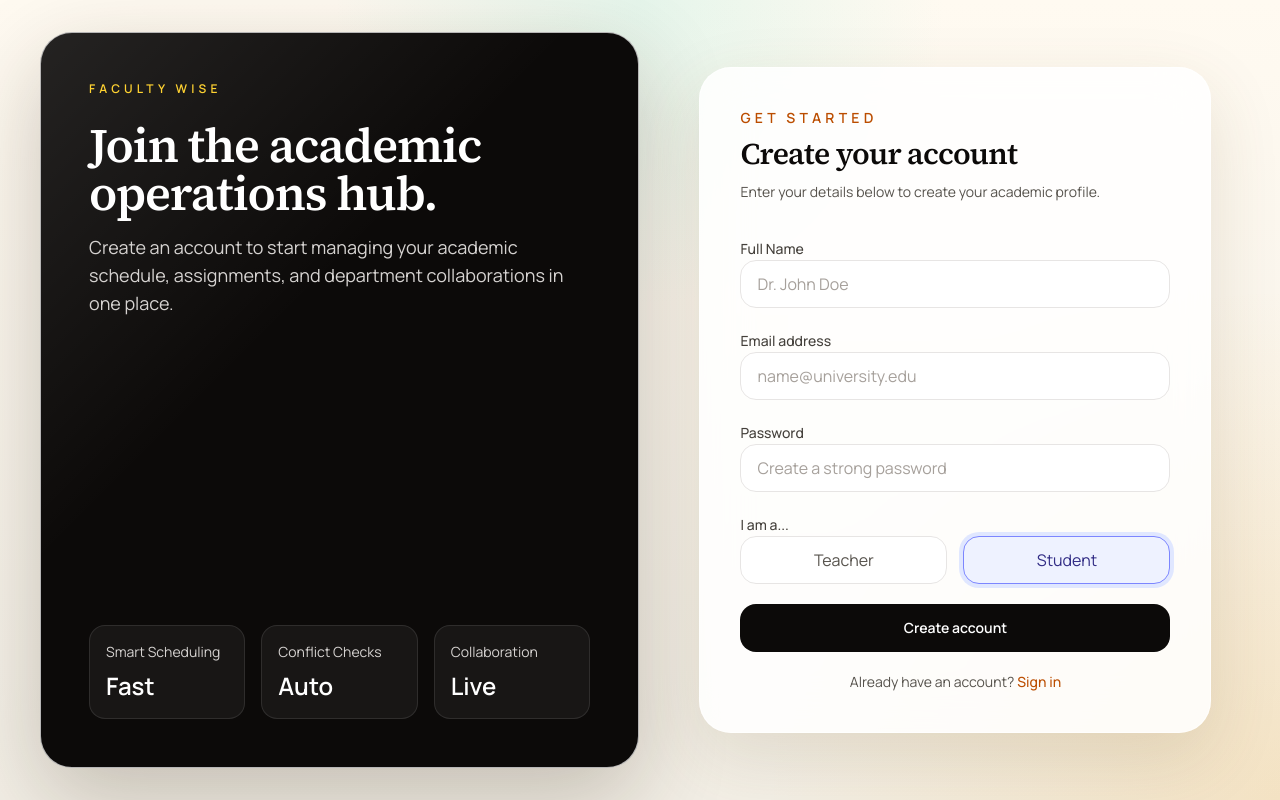
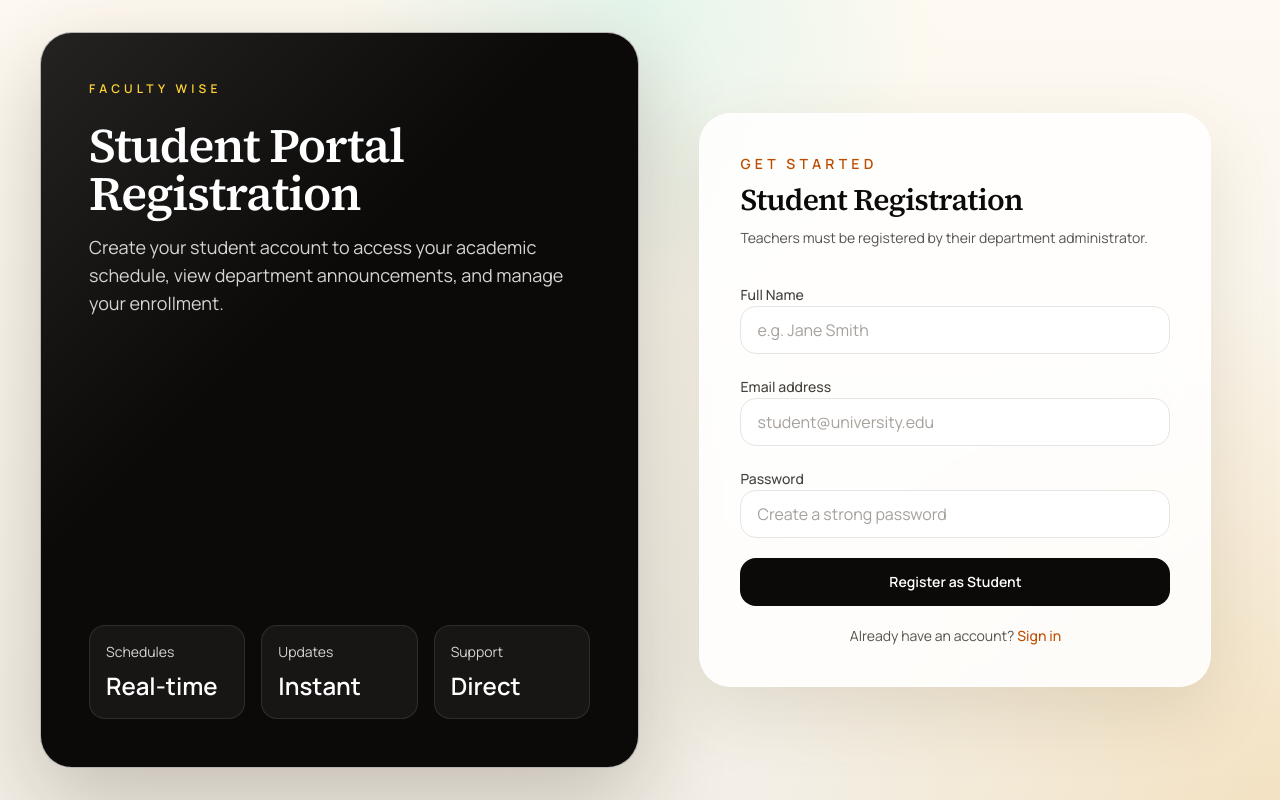
Before and after one commit to WenDEVLIFE/faculti_wise, a Next.js app: page /register in a window 1280 px wide. Built offline with nearby package versions, Linux system fonts and the light colour scheme; no server answers.

Commit message:
refactor: restrict registration flow to students and update UI copy

```diff
--- a/features/auth/register/RegisterPageView.tsx
+++ b/features/auth/register/RegisterPageView.tsx
@@ -13,7 +13,6 @@ export default function RegisterPageView() {
   const [email, setEmail] = useState("");
   const [password, setPassword] = useState("");
   const [displayName, setDisplayName] = useState("");
-  const [role, setRole] = useState<'teacher' | 'student'>('student');
   const [error, setError] = useState<string | null>(null);
   const [loading, setLoading] = useState(false);
 
@@ -30,7 +29,7 @@ export default function RegisterPageView() {
         id: user.uid,
         email: user.email,
         displayName: displayName,
-        role: role,
+        role: 'student',
         status: 'active',
         departmentId: null,
         createdAt: serverTimestamp(),
@@ -57,27 +56,27 @@ export default function RegisterPageView() {
               </p>
               <div className="space-y-4">
                 <h1 className="text-4xl font-semibold tracking-tight sm:text-5xl">
-                  Join the academic operations hub.
+                  Student Portal Registration
                 </h1>
                 <p className="max-w-lg text-base leading-7 text-stone-300 sm:text-lg">
-                  Create an account to start managing your academic schedule,
-                  assignments, and department collaborations in one place.
+                  Create your student account to access your academic schedule,
+                  view department announcements, and manage your enrollment.
                 </p>
               </div>
             </div>
 
             <div className="grid gap-4 sm:grid-cols-3">
               <div className="rounded-2xl border border-white/10 bg-white/5 p-4">
-                <p className="text-sm text-stone-300">Smart Scheduling</p>
-                <p className="mt-2 text-2xl font-semibold">Fast</p>
+                <p className="text-sm text-stone-300">Schedules</p>
+                <p className="mt-2 text-2xl font-semibold">Real-time</p>
               </div>
               <div className="rounded-2xl border border-white/10 bg-white/5 p-4">
-                <p className="text-sm text-stone-300">Conflict Checks</p>
-                <p className="mt-2 text-2xl font-semibold">Auto</p>
+                <p className="text-sm text-stone-300">Updates</p>
+                <p className="mt-2 text-2xl font-semibold">Instant</p>
               </div>
               <div className="rounded-2xl border border-white/10 bg-white/5 p-4">
-                <p className="text-sm text-stone-300">Collaboration</p>
-                <p className="mt-2 text-2xl font-semibold">Live</p>
+                <p className="text-sm text-stone-300">Support</p>
+                <p className="mt-2 text-2xl font-semibold">Direct</p>
               </div>
             </div>
           </div>
@@ -90,10 +89,10 @@ export default function RegisterPageView() {
                 Get started
               </p>
               <h2 className="text-3xl font-semibold tracking-tight text-stone-950">
-                Create your account
+                Student Registration
               </h2>
               <p className="text-sm leading-6 text-stone-600">
-                Enter your details below to create your academic profile.
+                Teachers must be registered by their department administrator.
               </p>
             </div>
 
@@ -112,7 +111,7 @@ export default function RegisterPageView() {
                   id="displayName"
                   type="text"
                   required
-                  placeholder="Dr. John Doe"
+                  placeholder="e.g. Jane Smith"
                   value={displayName}
                   onChange={(e) => setDisplayName(e.target.value)}
                   className="h-12 w-full rounded-2xl border border-stone-200 bg-white px-4 text-stone-900 outline-none transition placeholder:text-stone-400 focus:border-amber-400 focus:ring-4 focus:ring-amber-100"
@@ -128,7 +127,7 @@ export default function RegisterPageView() {
                   type="email"
                   required
                   autoComplete="email"
-                  placeholder="name@university.edu"
+                  placeholder="student@university.edu"
                   value={email}
                   onChange={(e) => setEmail(e.target.value)}
                   className="h-12 w-full rounded-2xl border border-stone-200 bg-white px-4 text-stone-900 outline-none transition placeholder:text-stone-400 focus:border-amber-400 focus:ring-4 focus:ring-amber-100"
@@ -151,40 +150,12 @@ export default function RegisterPageView() {
                 />
               </div>
 
-              <div className="space-y-2">
-                <label className="text-sm font-medium text-stone-700">I am a...</label>
-                <div className="grid grid-cols-2 gap-4">
-                  <button
-                    type="button"
-                    onClick={() => setRole('teacher')}
-                    className={`h-12 rounded-2xl border transition-all ${
-                      role === 'teacher'
-                        ? 'border-amber-400 bg-amber-50 text-amber-900 ring-4 ring-amber-100'
-                        : 'border-stone-200 bg-white text-stone-600 hover:border-stone-300'
-                    }`}
-                  >
-                    Teacher
-                  </button>
-                  <button
-                    type="button"
-                    onClick={() => setRole('student')}
-                    className={`h-12 rounded-2xl border transition-all ${
-                      role === 'student'
-                        ? 'border-indigo-400 bg-indigo-50 text-indigo-900 ring-4 ring-indigo-100'
-                        : 'border-stone-200 bg-white text-stone-600 hover:border-stone-300'
-                    }`}
-                  >
-                    Student
-                  </button>
-                </div>
-              </div>
-
               <button
                 type="submit"
                 disabled={loading}
                 className="inline-flex h-12 w-full items-center justify-center rounded-2xl bg-stone-950 px-5 text-sm font-semibold text-white transition hover:bg-stone-800 disabled:opacity-50 disabled:cursor-not-allowed"
               >
-                {loading ? "Creating account..." : "Create account"}
+                {loading ? "Registering..." : "Register as Student"}
               </button>
 
               <p className="text-center text-sm text-stone-600">
```
